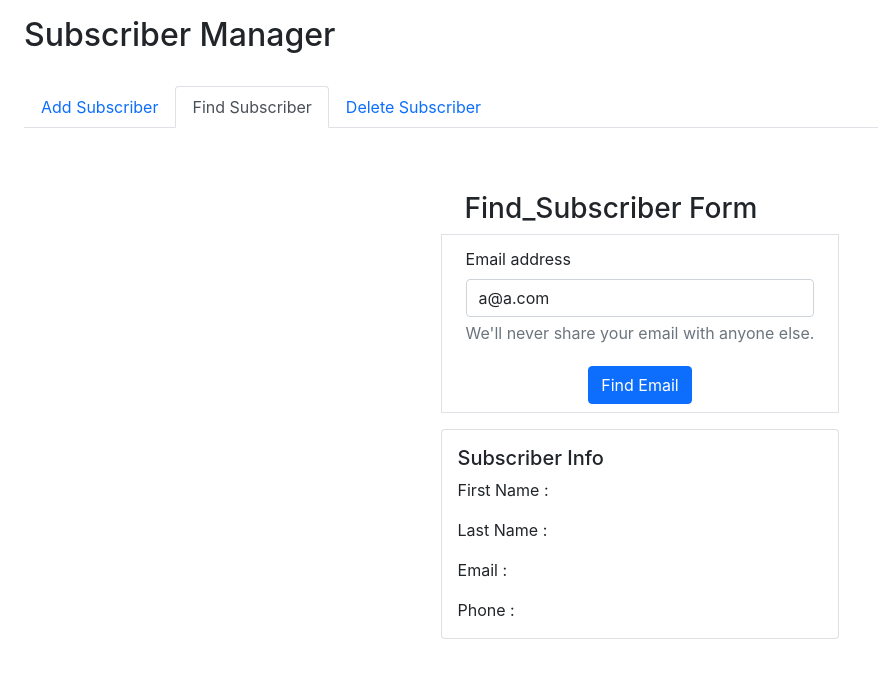
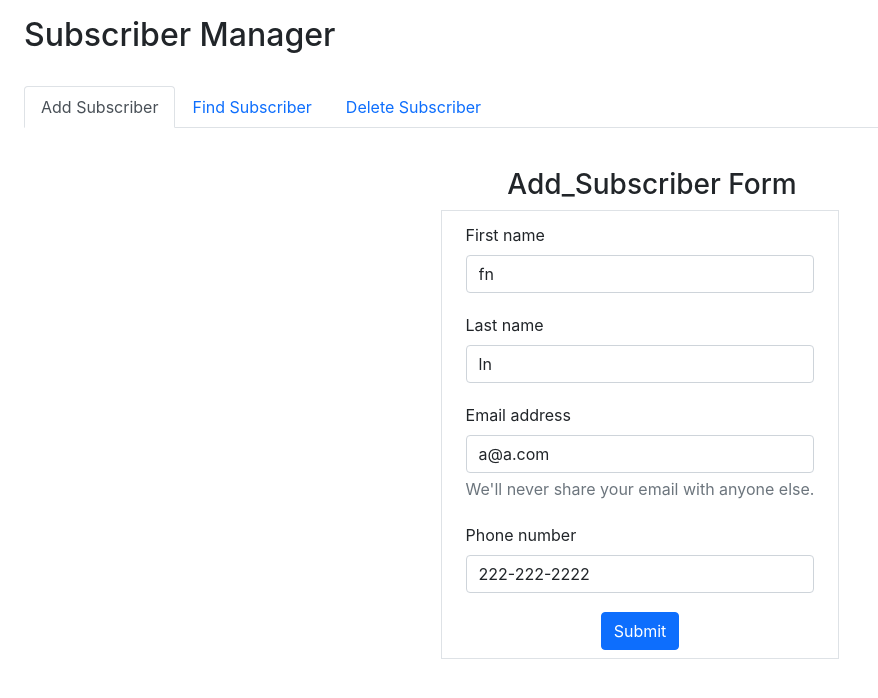
Before and after one commit to m-milmore/subscribe-form, a React (Create React App) app: page / in a window 1280 px wide. Shown: the top 698 px of the page, without its empty margins (0-878 px from the left). Built offline with nearby package versions, Linux system fonts and the light colour scheme.

Commit message:
setInfo to null when submitting & default tab -> find

```diff
--- a/src/App.js
+++ b/src/App.js
@@ -11,7 +11,7 @@ function App() {
     <div className="App">
       <p className="h2 ms-4 mt-3">Subscriber Manager</p>
       <Tabs
-        defaultActiveKey="find"
+        defaultActiveKey="add"
         id="uncontrolled-tab-example"
         className="my-4 mx-4 fs-6"
       >
--- a/src/components/FindSubscriber.jsx
+++ b/src/components/FindSubscriber.jsx
@@ -27,6 +27,7 @@ function FindSubscriber() {
 
   const handleSubmit = async (e) => {
     e.preventDefault();
+		setInfo(INIT_INFO)
 
     const body = email;
     const headers = {
```
